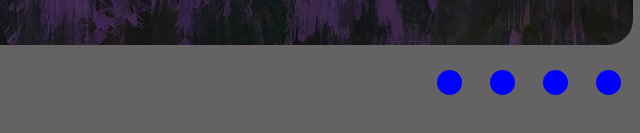
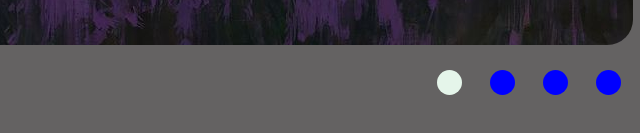
Before and after one commit to NatalliyaK/cssMemSlider, a plain HTML site: page index.html in a window 1280 px wide. Shown: the part 599-732 px from the top of the page, 487-1127 px from the left. Drawn offline with Linux system fonts and the light colour scheme.

Commit message:
feat: add place checkboxes 2021-10-17 16:11:00

```diff
--- a/css.css
+++ b/css.css
@@ -7,8 +7,8 @@ body {
 }
 
 .wrapper {
-    margin: 100px auto 0;
-    max-width: 960px;
+    margin: 6.25rem auto 0;
+    max-width: 60rem;
 }
 
 .slider {
@@ -19,11 +19,14 @@ body {
     border-radius: 2vw;
 }
 
+img {
+    transition: ease-out 0.5s;
+}
+
 .text {
     display: flex;
     align-items: center;
 }
-
 
 input {
     display: none;
@@ -31,20 +34,25 @@ input {
 
 .wrapper label {
     cursor: pointer;
-    height: 25px;
-    margin: 25px 12px 0 16px;
-    width: 25px;
+    height: 1.5625rem;
+    margin: 1.5625rem 0.75rem 0 1rem;
+    width: 1.5625rem;
     border-radius: 50%;
     background: blue;
 }
 
-.wrapper label:hover {
-    border: solid 2px #e5f5ea;
-    background: #e5f5ea;
+.wrapper label::after {
+    content: '';
+    display: block;
+    height: 1.5625rem;
+    width: 1.5625rem;
+    padding-bottom: 1.875rem;
 }
 
-.wrapper label:checked {
 
+.wrapper label:hover {
+    border: solid 0.125rem #e5f5ea;
+    background: #e5f5ea;
 }
 
 .controls {
@@ -58,6 +66,7 @@ input {
 .text-controls {
     display: flex;
     justify-content: space-between;
+    width: 100%;
 }
 
 .slides {
@@ -84,11 +93,19 @@ input {
     display: flex;
     position: relative;
     align-items: end;
+    width: 50%;
 }
 
 .text-include {
     display: none;
     width: 50vw;
+}
+
+#slider1:checked ~ .text-controls #point1,
+#slider2:checked ~ .text-controls #point2,
+#slider3:checked ~ .text-controls #point3,
+#slider4:checked ~ .text-controls #point4 {
+    background-color: #e5f5ea;
 }
 
 #slider1:checked ~ .text-controls .text .text-include:nth-child(1),
```
